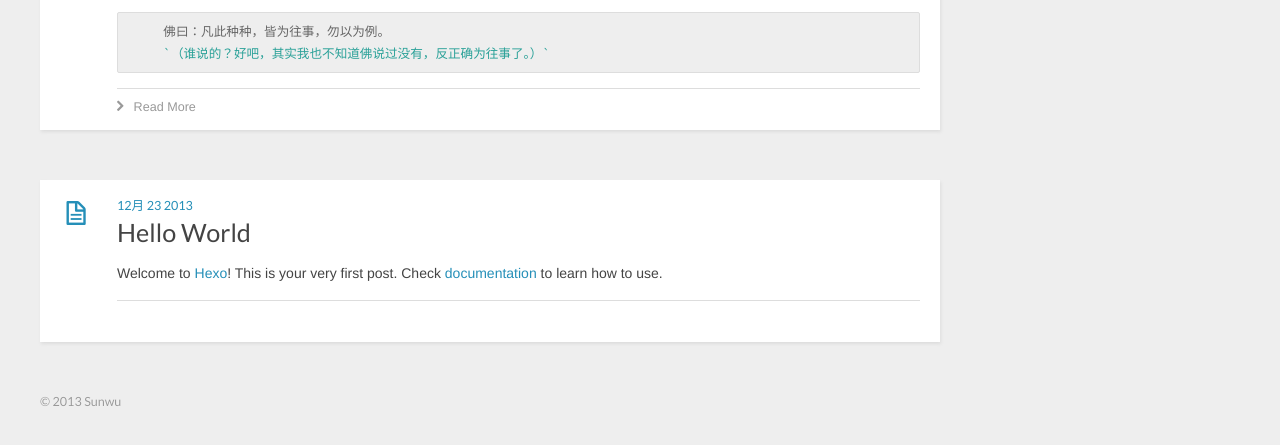
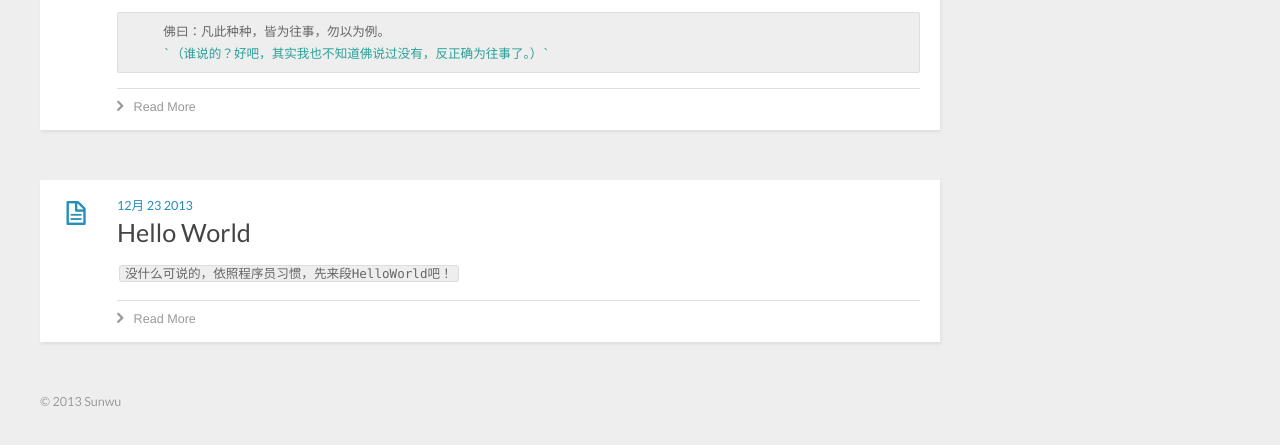
Before and after one commit to sunwulovelove1/sunwulovelove1.github.com, a plain HTML site: page index.html in a window 1280 px wide. Shown: the part 547-992 px from the top of the page. Drawn offline with nearby package versions, Linux system fonts and the light colour scheme.

Commit message:
Site updated: 2013-12-30 13:17:30

```diff
--- a/index.html
+++ b/index.html
@@ -136,12 +136,15 @@
     </header>
     <div class="entry">
 
-        <p>Welcome to <a href="http://zespia.tw/hexo" target="_blank">Hexo</a>! This is your very first post. Check <a href="http://zespia.tw/hexo/docs" target="_blank">documentation</a> to learn how to use.</p>
-
+        <p><code>没什么可说的，依照程序员习惯，先来段HelloWorld吧！</code><br>
 
     </div>
     <footer>
 
+
+          <div class="alignleft">
+            <a href="/2013/12/23/hello-world/#more" class="more-link">Read More</a>
+          </div>
 
 
 
```
Also changed, not shown: 2013/12/23/hello-world/index.html (+1 -1 lines), 2013/12/23/way/index.html (+1 -1 lines), archives/2013/12/index.html (+5 -2 lines), archives/2013/index.html (+5 -2 lines), archives/index.html (+5 -2 lines).
